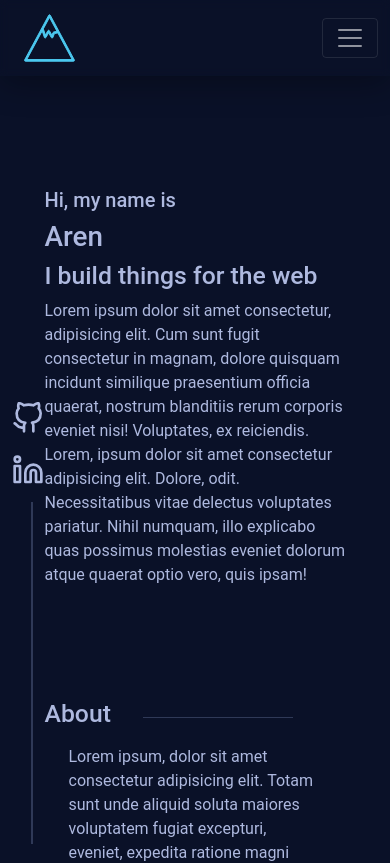
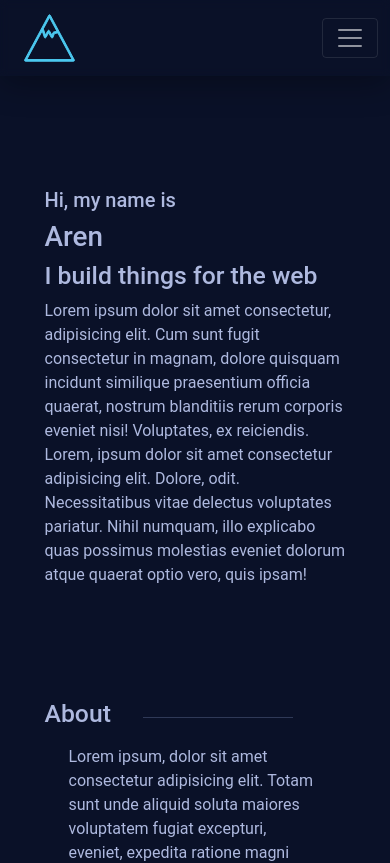
Before and after one commit to arenclissold/portfolio-page, a Vue app: page / in a window 390 px wide. Shown: the top 863 px of the page. Built offline with nearby package versions, Linux system fonts and the light colour scheme.

Commit message:
sidebars disappear on smaller screens

```diff
--- a/src/App.vue
+++ b/src/App.vue
@@ -30,7 +30,7 @@
 
   <div class="container">
     <div class="row justify-content-center">
-      <div class="col col-1">
+      <div class="col col-1 d-none d-lg-block">
         <div class="sidebar">
           <div>
             <a class="push-bottom" href=""><git-hub-icon /></a>
@@ -202,7 +202,7 @@
           </div>
         </footer>
       </div>
-        <div class="col col-1">
+        <div class="col col-1 d-none d-lg-block">
         <div class="sidebar">
           <div class="sideways">
             <a class="sidebar-link" href="mailto:arenclissold@gmail.com">arenclissold@gmail.com</a>
```
